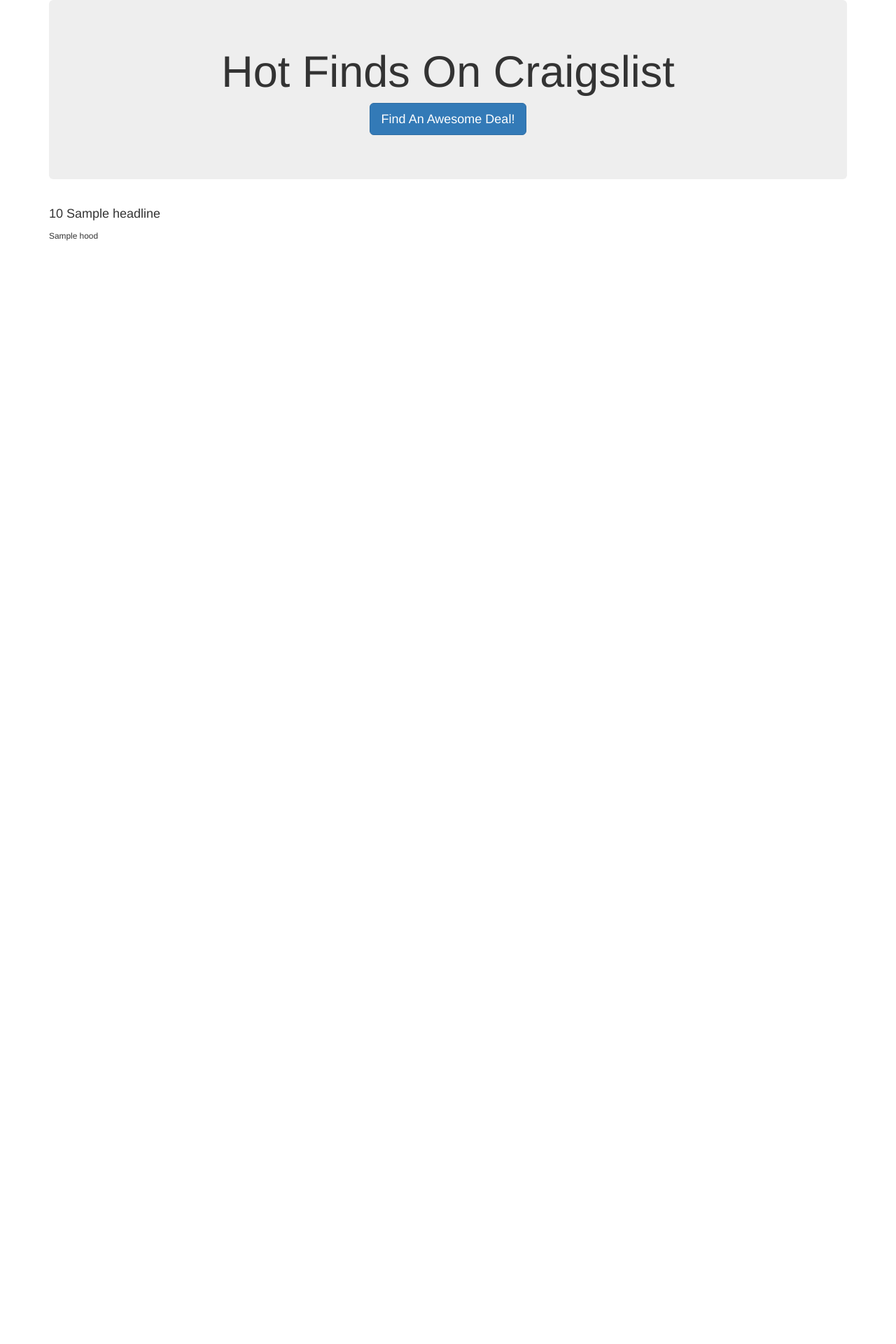
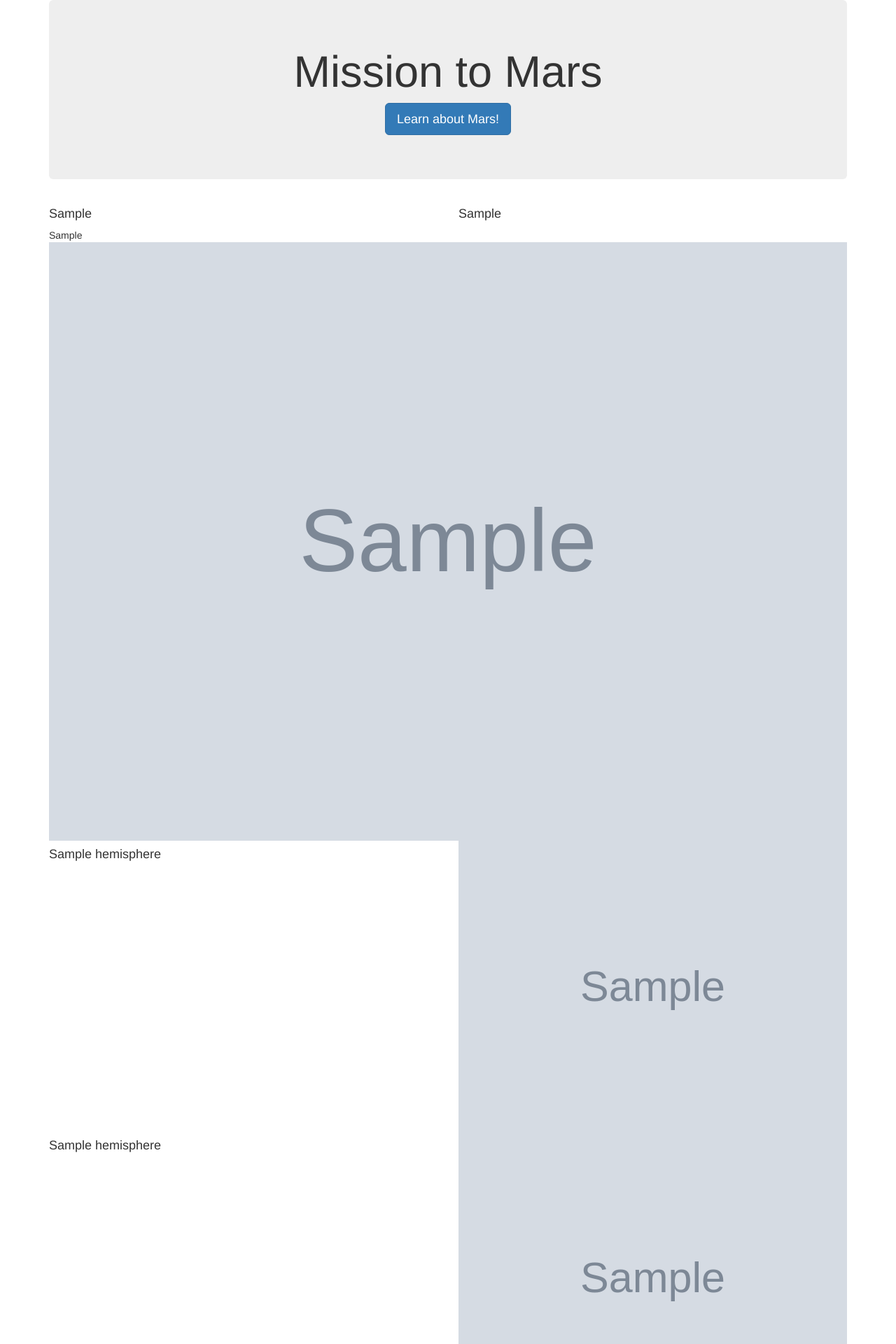
Before and after one commit to JMWilliams3790/web-scraping-Mars, a Flask app: page / in a window 1280 px wide. Shown: the top 1920 px of the page at 70% size. Before the commit the page ends 344 px from the top, so only its background shows below. Run offline with Flask 2, Linux system fonts and the light colour scheme; grey boxes marked "Sample" are stand-in pictures; a database or web service that is not in the repository returns one stand-in record (values such as "Sample title"); some libraries are stand-ins or nearby versions.

Commit message:
done unless I decide to play with formatting

```diff
--- a/app.py
+++ b/app.py
@@ -1,32 +1,38 @@
 from flask import Flask, render_template, redirect
 from flask_pymongo import PyMongo
-import scrape_craigslist
+import scrape_mars
 
 app = Flask(__name__)
 
 # Use flask_pymongo to set up mongo connection
-app.config["MONGO_URI"] = "mongodb://localhost:27017/craigslist_app"
+app.config["MONGO_URI"] = "mongodb://localhost:27017/about_mars"
 mongo = PyMongo(app)
 
-# Or set inline
-# mongo = PyMongo(app, uri="mongodb://localhost:27017/craigslist_app")
+
 
 # clear all existing data out of the collection.
 # For demo purposes only,
 # you may not want to do this for an app you're building!
-mongo.db.listings.drop()
+mongo.db.mars.drop()
 
 @app.route("/")
 def index():
-    listings = mongo.db.listings.find_one()
-    return render_template("index.html", listings=listings)
+    mars = mongo.db.mars.find_one()
+    if mars == None:
+            mars = {
+        "news" : None,
+        "image" : None,
+        "table" : None,
+        "hemisphere" : [None,None,None,None]
+    }
+    return render_template("index.html", mars=mars)
 
 
 @app.route("/scrape")
 def scraper():
-    listings = mongo.db.listings
-    listings_data = scrape_craigslist.scrape()
-    listings.update({}, listings_data, upsert=True)
+    mars = mongo.db.mars
+    mars_data = scrape_mars.scrape()
+    mars.update({}, mars_data, upsert=True)
     return redirect("/", code=302)
 
 
--- a/templates/index.html
+++ b/templates/index.html
@@ -5,7 +5,7 @@
   <meta charset="UTF-8">
   <meta name="viewport" content="width=device-width, initial-scale=1.0">
   <meta http-equiv="X-UA-Compatible" content="ie=edge">
-  <title>Hot Finds</title>
+  <title>Mars Facts</title>
   <link rel="stylesheet" href="https://maxcdn.bootstrapcdn.com/bootstrap/3.3.7/css/bootstrap.min.css">
 </head>
 
@@ -13,18 +13,62 @@
   <div class="container">
 
     <div class="jumbotron text-center">
-      <h1>Hot Finds On Craigslist</h1>
-      <p><a class="btn btn-primary btn-lg" href="/scrape" role="button">Find An Awesome Deal!</a></p>
+      <h1>Mission to Mars</h1>
+      <p><a class="btn btn-primary btn-lg" href="/scrape" role="button">Learn about Mars!</a></p>
     </div>
 
     <!-- Craigslist Listings -->
-    <div class="row" id="craiglist-listings">
+    <div class="row" id="mars-news">
+      <div class="col-md-6">
+        <h4 class="heading">{{mars.news.news_t}}</h4>
+      </div>
+      <div class="col-md-6">
+        <h4 class="heading">{{mars.news.news_p}}</h4>
+      </div>
+    </div>
+    <div class="row" id="mars-table">
       <div class="col-md-12">
-        <h4 class="heading">{{listings.price}} {{listings.headline}}</h4>
-        <small>{{listings.hood}}</small>
+        {{mars.table.table_html|safe}}
+      </div>
+    </div>
+    <div class="row" id="mars-image">
+      <div class="col-md-12">
+        <img src="{{mars.image.featured_image_url}}" style="height:auto; width:100%;" alt="featured_img"></img>
       </div>
     </div>
 
+    <div class="row" id="mars-hemi">
+      <div class="col-md-6">
+        <h4 class="heading">{{mars.hemisphere[0].title}}</h4>
+      </div>
+      <div class="col-md-6">
+        <img src="{{mars.hemisphere[0].img_url}}" style="height:auto; width:100%;" alt="hemi_1"></img>
+      </div>
+    </div>
+    <div class="row" id="mars-hemi">
+      <div class="col-md-6">
+        <h4 class="heading">{{mars.hemisphere[1].title}}</h4>
+      </div>
+      <div class="col-md-6">
+        <img src={{mars.hemisphere[1].img_url}} style="height:auto; width:100%;" alt="hemi_2"></img>
+      </div>
+    </div>
+    <div class="row" id="mars-hemi">
+      <div class="col-md-6">
+        <h4 class="heading">{{mars.hemisphere[2].title}}</h4>
+      </div>
+      <div class="col-md-6">
+        <img src={{mars.hemisphere[2].img_url}} style="height:auto; width:100%;" alt="hemi_3"></img>
+      </div>
+    </div>
+    <div class="row" id="mars-hemi">
+      <div class="col-md-6">
+        <h4 class="heading">{{mars.hemisphere[3].title}}</h4>
+      </div>
+      <div class="col-md-6">
+        <img src={{mars.hemisphere[3].img_url}} style="height:auto; width:100%;" alt="hemi_4"></img>
+      </div>
+    </div>
   </div>
 </body>
 
```
Also changed, not shown: scrape_mars.py (added, +181 -0 lines), 2 other files.
